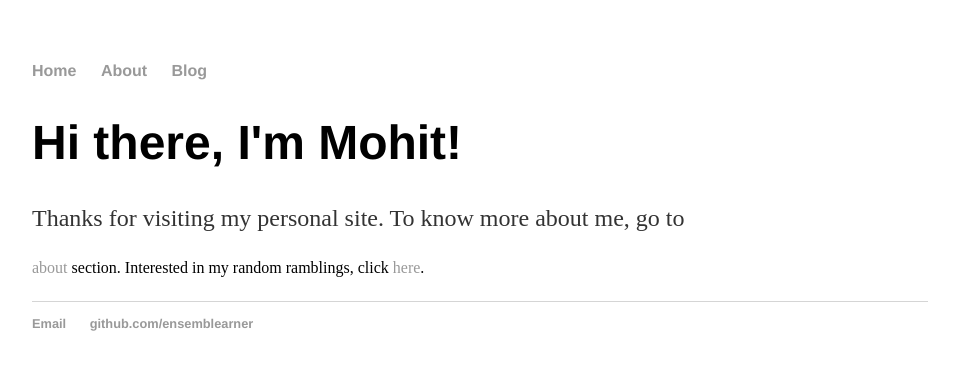
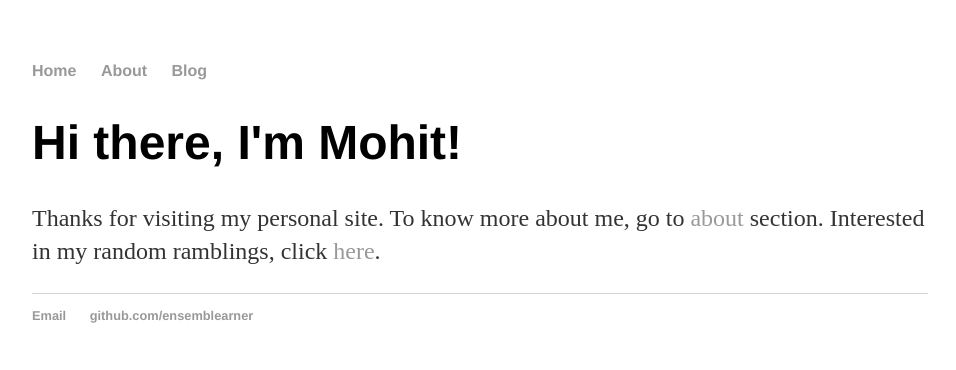
Before and after one commit to ensemblearner/ensemblearner.github.io, a Jekyll site: the page built from index.html, in a window 1280 px wide. Shown: the top 370 px of the page, without its empty margins (160-1116 px from the left). Built offline with Jekyll 4.4.1, drawn with Linux system fonts in a browser that asks for light colours.

Commit message:
fix para tag

```diff
--- a/index.html
+++ b/index.html
@@ -5,6 +5,6 @@ title: Mohitdeep Singh
 
 		<div class="blurb">
 			<h1>Hi there, I'm Mohit!</h1>
-			<p>Thanks for visiting my personal site. To know more about me, go to</p><a href="/about"> about</a> section. Interested in my random ramblings, click <a href="/blog">here</a>.
+			<p>Thanks for visiting my personal site. To know more about me, go to<a href="/about"> about</a> section. Interested in my random ramblings, click <a href="/blog">here</a>.
 			</p>
 		</div>
```
